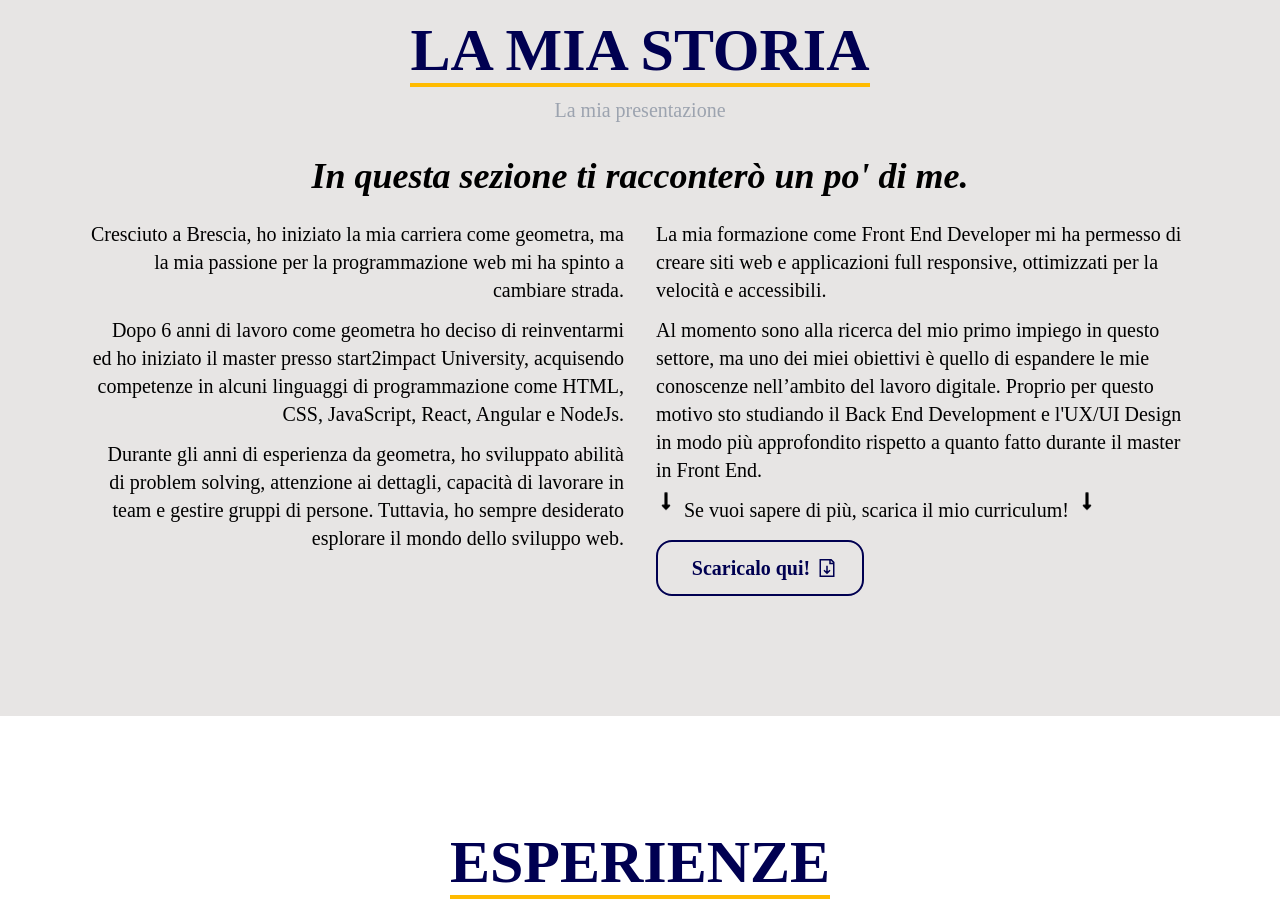
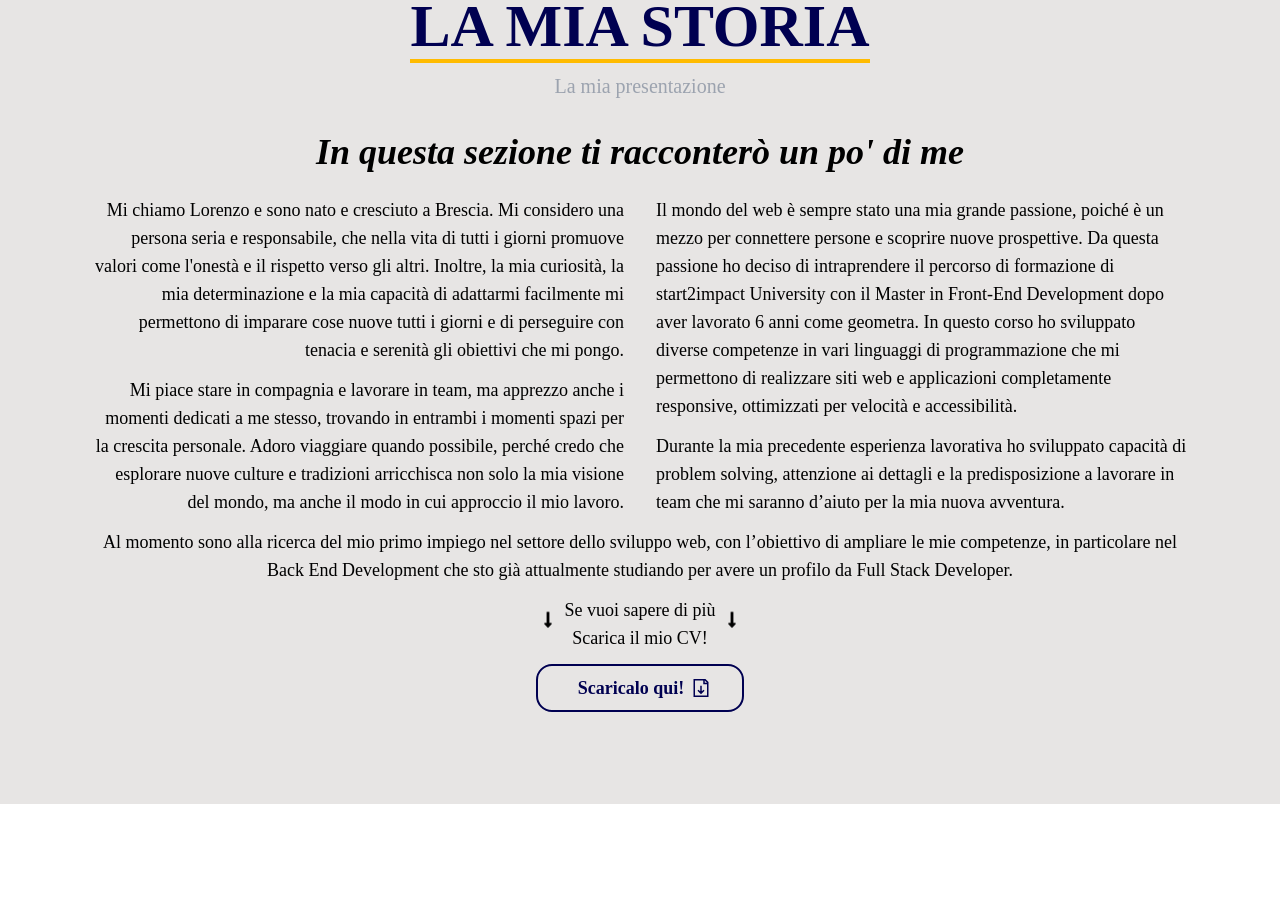
Before and after one commit to Lorycaste98/portfolio, a React (Create React App) app: page / in a window 1280 px wide. Shown: the part 900-1809 px from the top of the page. Built offline with nearby package versions, Linux system fonts and the light colour scheme.

Commit message:
aggiornato curriculum e sezione about

```diff
--- a/public/locales/it/about.json
+++ b/public/locales/it/about.json
@@ -1,12 +1,13 @@
 {
   "title": "La mia storia",
   "subtitle": "La mia presentazione",
-  "section": "In questa sezione ti racconterò un po' di me.",
-  "parapgraph1": "Cresciuto a Brescia, ho iniziato la mia carriera come geometra, ma la mia passione per la programmazione web mi ha spinto a cambiare strada.",
-  "parapgraph2": "Dopo 6 anni di lavoro come geometra ho deciso di reinventarmi ed ho iniziato il master presso start2impact University, acquisendo competenze in alcuni linguaggi di programmazione come HTML, CSS, JavaScript, React, Angular e NodeJs.",
-  "parapgraph3": "Durante gli anni di esperienza da geometra, ho sviluppato abilità di problem solving, attenzione ai dettagli, capacità di lavorare in team e gestire gruppi di persone. Tuttavia, ho sempre desiderato esplorare il mondo dello sviluppo web.",
-  "parapgraph4": "La mia formazione come Front End Developer mi ha permesso di creare siti web e applicazioni full responsive, ottimizzati per la velocità e accessibili.",
-  "parapgraph5": "Al momento sono alla ricerca del mio primo impiego in questo settore, ma uno dei miei obiettivi è quello di espandere le mie conoscenze nell’ambito del lavoro digitale. Proprio per questo motivo sto studiando il Back End Development e l'UX/UI Design in modo più approfondito rispetto a quanto fatto durante il master in Front End.",
-  "moreInfo": "Se vuoi sapere di più, scarica il mio curriculum!",
+  "section": "In questa sezione ti racconterò un po' di me",
+  "parapgraph1": "Mi chiamo Lorenzo e sono nato e cresciuto a Brescia. Mi considero una persona seria e responsabile, che nella vita di tutti i giorni promuove valori come l'onestà e il rispetto verso gli altri. Inoltre, la mia curiosità, la mia determinazione e la mia capacità di adattarmi facilmente mi permettono di imparare cose nuove tutti i giorni e di perseguire con tenacia e serenità gli obiettivi che mi pongo.",
+  "parapgraph2": "Mi piace stare in compagnia e lavorare in team, ma apprezzo anche i momenti dedicati a me stesso, trovando in entrambi i momenti spazi per la crescita personale. Adoro viaggiare quando possibile, perché credo che esplorare nuove culture e tradizioni arricchisca non solo la mia visione del mondo, ma anche il modo in cui approccio il mio lavoro.",
+  "parapgraph3": "Il mondo del web è sempre stato una mia grande passione, poiché è un mezzo per connettere persone e scoprire nuove prospettive. Da questa passione ho deciso di intraprendere il percorso di formazione di start2impact University con il Master in Front-End Development dopo aver lavorato 6 anni come geometra. In questo corso ho sviluppato diverse competenze in vari linguaggi di programmazione che mi permettono di realizzare siti web e applicazioni completamente responsive, ottimizzati per velocità e accessibilità.",
+  "parapgraph4": "Durante la mia precedente esperienza lavorativa ho sviluppato capacità di problem solving, attenzione ai dettagli e la predisposizione a lavorare in team che mi saranno d’aiuto per la mia nuova avventura.",
+  "parapgraph5": "Al momento sono alla ricerca del mio primo impiego nel settore dello sviluppo web, con l’obiettivo di ampliare le mie competenze, in particolare nel Back End Development che sto già attualmente studiando per avere un profilo da Full Stack Developer.",
+  "moreInfo1": "Se vuoi sapere di più",
+  "moreInfo2": "Scarica il mio CV!",
   "download": "Scaricalo qui!"
 }
--- a/public/locales/it/home.json
+++ b/public/locales/it/home.json
@@ -5,8 +5,8 @@
   "imgProfile4": "Immagine profilo 4",
   "role": "Sviluppatore Front End",
   "phrase1": "Ciao piacere di conoscerti,",
-  "phrase2": "sono un Front End Developer appassionato di creare esperienze utente coinvolgenti e interattive.",
-  "phrase3": "Questo è il mio portfolio e fa parte dei progetti che ho sviluppato con le conoscenze acquisite presso start2impact University.",
+  "phrase2": "sono un Front End Developer appassionato nella creazione di esperienze utente coinvolgenti e interattive.",
+  "phrase3": "Questo è il mio portfolio e fa parte dei progetti che ho sviluppato con le conoscenze acquisite con il master di start2impact University.",
   "phrase4": "Prenditi un momento per esplorare il mio sito e se hai qualche domanda non esitare a contattarmi 😃",
   "writeButton": "Scrivimi!"
 }
--- a/src/components/About.jsx
+++ b/src/components/About.jsx
@@ -38,29 +38,34 @@ function About() {
                   <p>{t('section')}</p>
                 </div>
 
-                <div className="grid md:grid-cols-2 md:gap-8 text-lg lg:text-xl">
+                <div className="grid md:grid-cols-2 md:gap-8 lg:text-lg">
                   <div className="md:text-right space-y-3">
                     <p>{t('parapgraph1')}</p>
                     <p>{t('parapgraph2')}</p>
-                    <p>{t('parapgraph3')}</p>
                   </div>
                   <div className="md:text-left space-y-3">
+                    <p>{t('parapgraph3')}</p>
                     <p>{t('parapgraph4')}</p>
+                  </div>
+                </div>
+                <div className="flex flex-col justify-center items-center lg:text-lg space-y-3 my-3 text-center">
                   <p>{t('parapgraph5')}</p>
-                    <p className="flex gap-2">
+                  <div className="flex items-center space-x-2 text-center">
                     <FaLongArrowAltDown className="animate-bounce" />
-                      {t('moreInfo')}
+                    <div>
+                      <p>{t('moreInfo1')}</p>
+                      <p>{t('moreInfo2')}</p>
+                    </div>
                     <FaLongArrowAltDown className="animate-bounce" />
-                    </p>
+                  </div>
                   <a href={CV} download="">
-                      <button className="text-[#000051] dark:text-white dark:hover:text-[#000051] group border-2 border-[#000051] dark:border-white dark:hover:border-[#ffbb00] my-4 pl-6 pr-4 py-3 flex justify-center items-center lg:text-xl hover:bg-[#ffbb00] hover:border-[#ffbb00] hover:text-[#000051] active:scale-90 active:bg-[#b68f23] active:border-[#b68f23] duration-300 font-semibold rounded-2xl transition-all w-52">
+                    <button className="text-[#000051] dark:text-white dark:hover:text-[#000051] group border-2 border-[#000051] dark:border-white dark:hover:border-[#ffbb00] pl-6 pr-4 py-2 flex justify-center items-center lg:text-lg hover:bg-[#ffbb00] hover:border-[#ffbb00] hover:text-[#000051] active:scale-90 active:bg-[#b68f23] active:border-[#b68f23] duration-300 font-semibold rounded-2xl transition-all w-52">
                       {t('download')}
                       <span className="ml-2">
                         <GrDocumentDownload size={18} />
                       </span>
                     </button>
                   </a>
-                  </div>
                 </div>
               </article>
             </div>
```
Also changed, not shown: public/locales/en/about.json (+8 -7 lines), 2 other files (tests, documents, lock files or other folders). Lines whose indentation alone changed are shown as unchanged.
